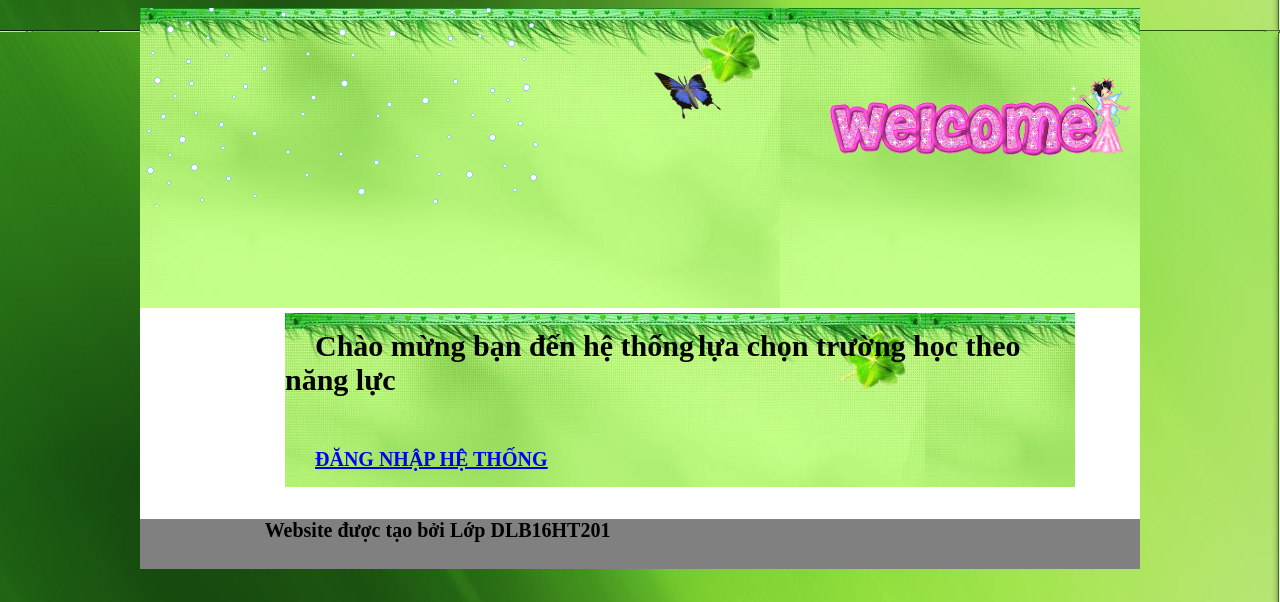
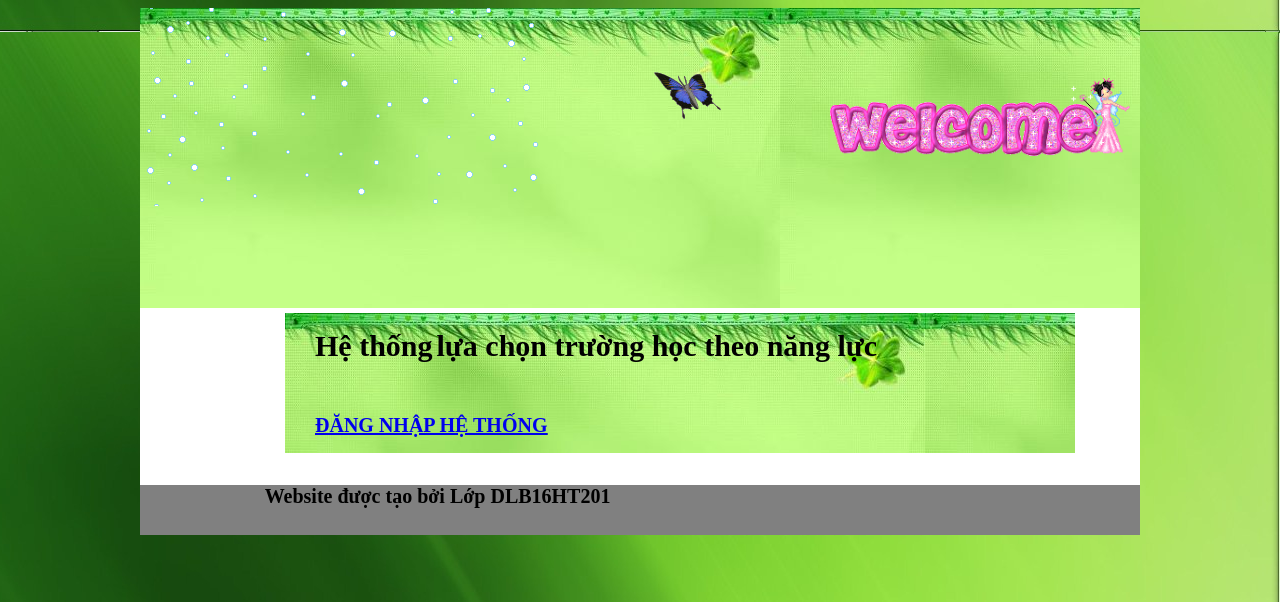
Before and after one commit to nguyenvubichvan1991/vanphp.github.io, a PHP site: page / in a window 1280 px wide. Shown: the top 602 px of the page. Run offline with PHP 8.4, Linux system fonts and the light colour scheme; grey boxes are pictures that could not be loaded.

Commit message:
Update index.php

```diff
--- a/index.php
+++ b/index.php
@@ -21,7 +21,7 @@
         <div id="cottrai"></div>
         <div id="cotgiua">
 		<p><span class="nhanmanh" style="font-size: 30px">&nbsp;&nbsp;&nbsp
-			Chào mừng bạn đến hệ thống</span>
+			Hệ thống</span>
 		<span class="nhanmanh" style="font-size: 30px">lựa chọn trường học theo năng lực</span></p>
 		<br />
 		<h2><a href="Login.php">Đăng Nhập Hệ Thống </a> </h2>
```
